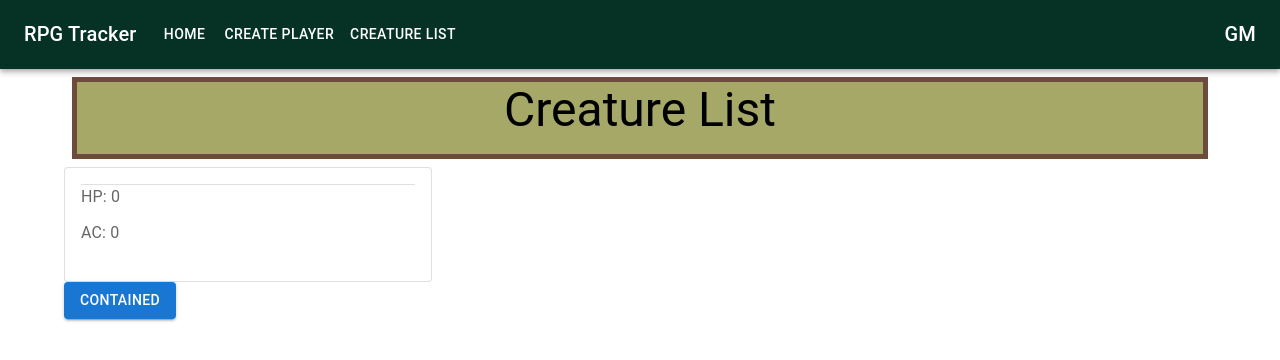
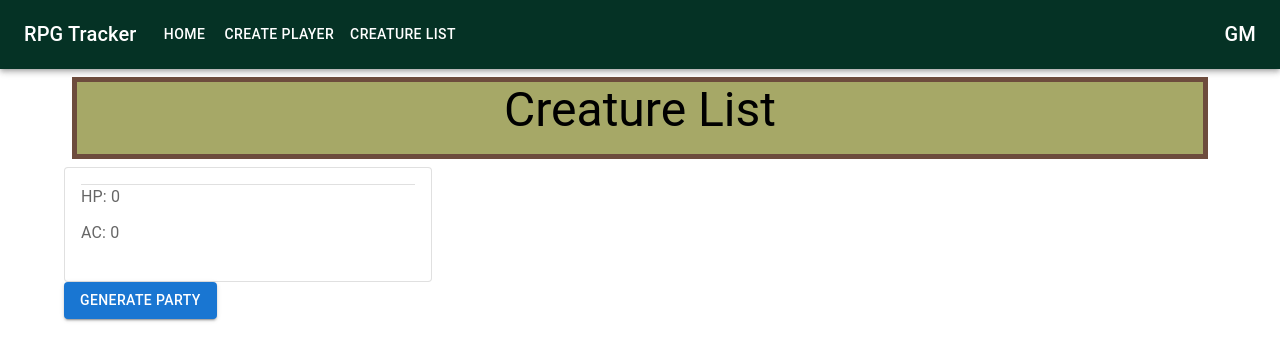
Before and after one commit to lchapmb/rpgTracker, a React (Create React App) app: page /creature-list in a window 1280 px wide. Shown: the top 360 px of the page. Built offline with nearby package versions, Linux system fonts and the light colour scheme.

Commit message:
renames button on creatureList for populating character list

```diff
--- a/src/components/CreatureList.tsx
+++ b/src/components/CreatureList.tsx
@@ -69,7 +69,7 @@ export default function CreatureList() {
         </Grid>
         <Stack spacing={2} direction="row">
           <Button variant="contained" onClick={testClick}>
-            Contained
+            Generate Party
           </Button>
         </Stack>
       </Container>
```
